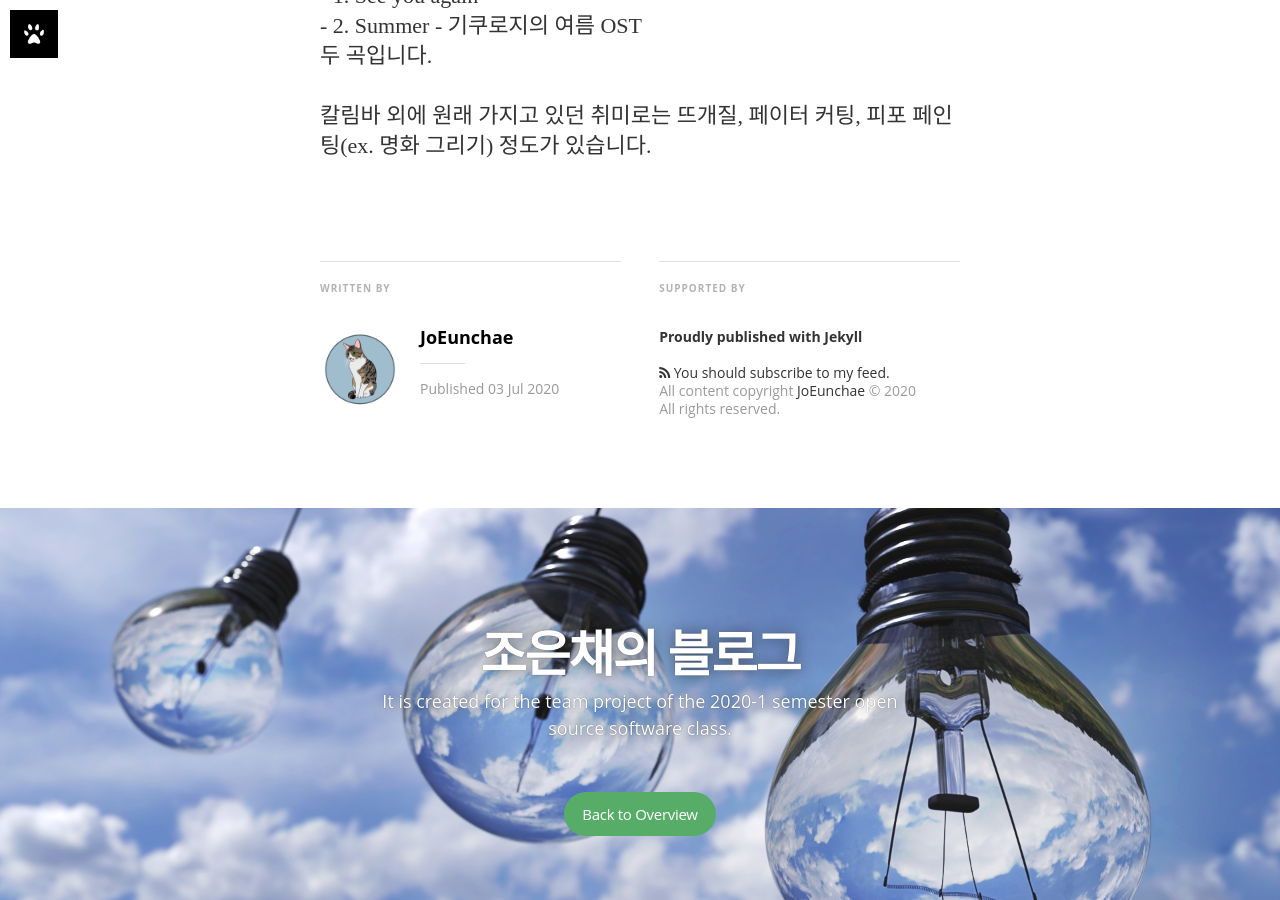
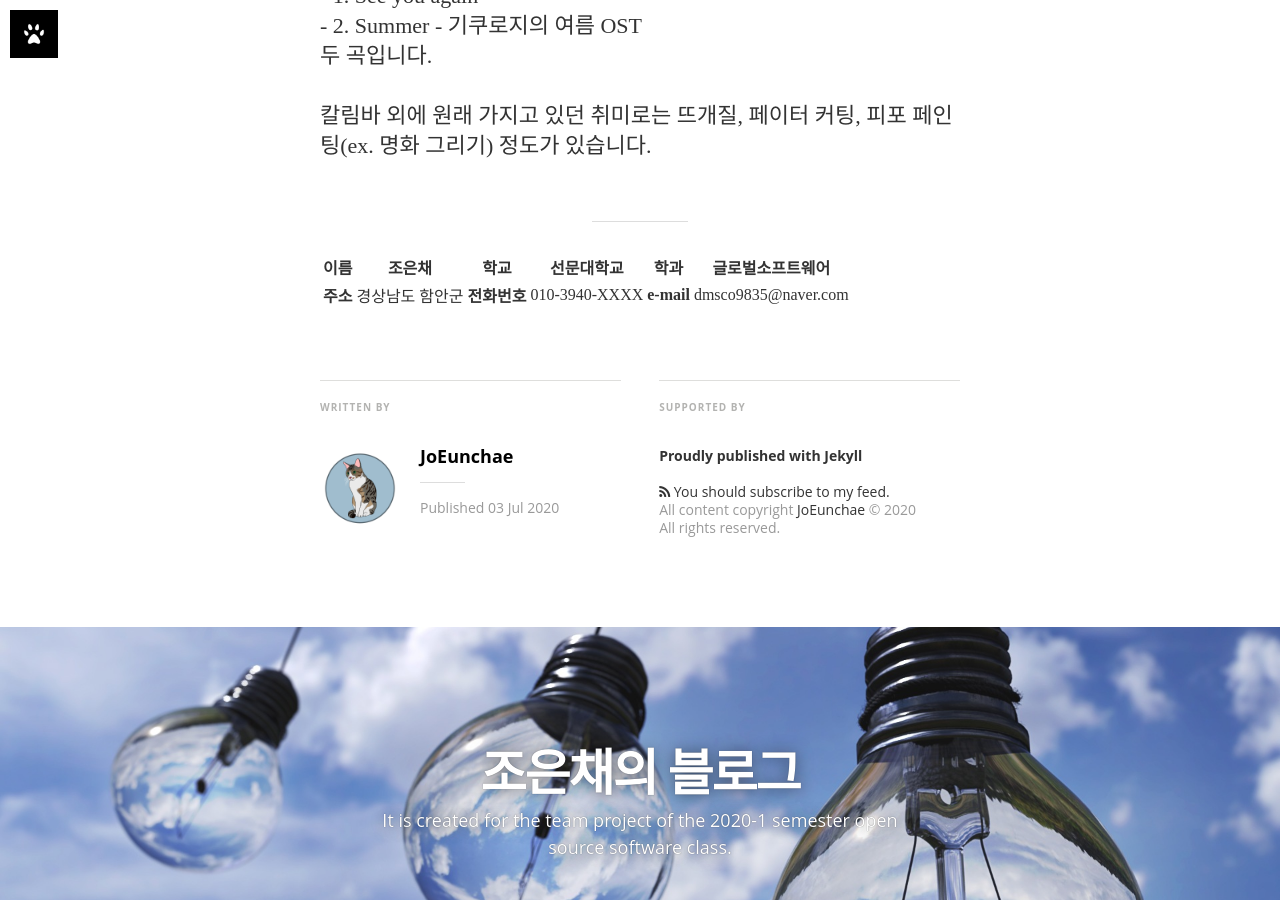
Before and after one commit to Joeunchae9835/Joeunchae9835_1.github.io, a Jekyll site: the page built from _posts/2020-07-03-hello.md, in a window 1280 px wide and 900 px high, scrolled down 2849 px. Built offline with Jekyll 4.4.1, drawn with Linux system fonts in a browser that asks for light colours; nearby versions of some CDN libraries; some web fonts are replaced.

Commit message:
[Post_1] 표 추가

```diff
--- a/_posts/2020-07-03-hello.md
+++ b/_posts/2020-07-03-hello.md
@@ -49,3 +49,9 @@
 
 
 칼림바 외에 원래 가지고 있던 취미로는 뜨개질, 페이터 커팅, 피포 페인팅(ex. 명화 그리기) 정도가 있습니다.
+
+-----
+
+|**이름**|조은채|**학교**|선문대학교|**학과**|글로벌소프트웨어|
+|:------:|------|:------:|----------|:------:|----------------|
+|**주소**|경상남도 함안군|**전화번호**|010-3940-XXXX|**e-mail**|dmsco9835@naver.com|
```
